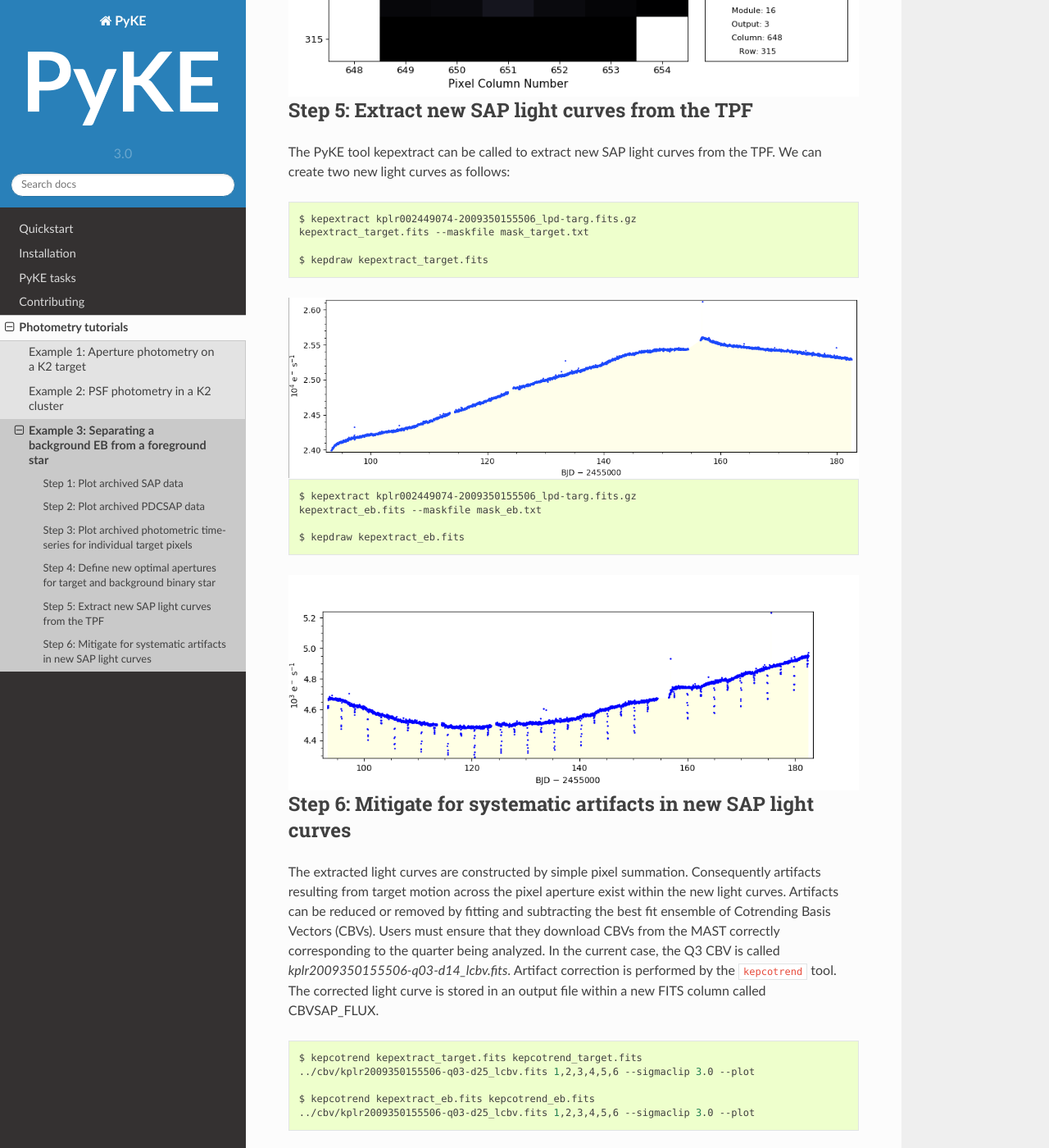
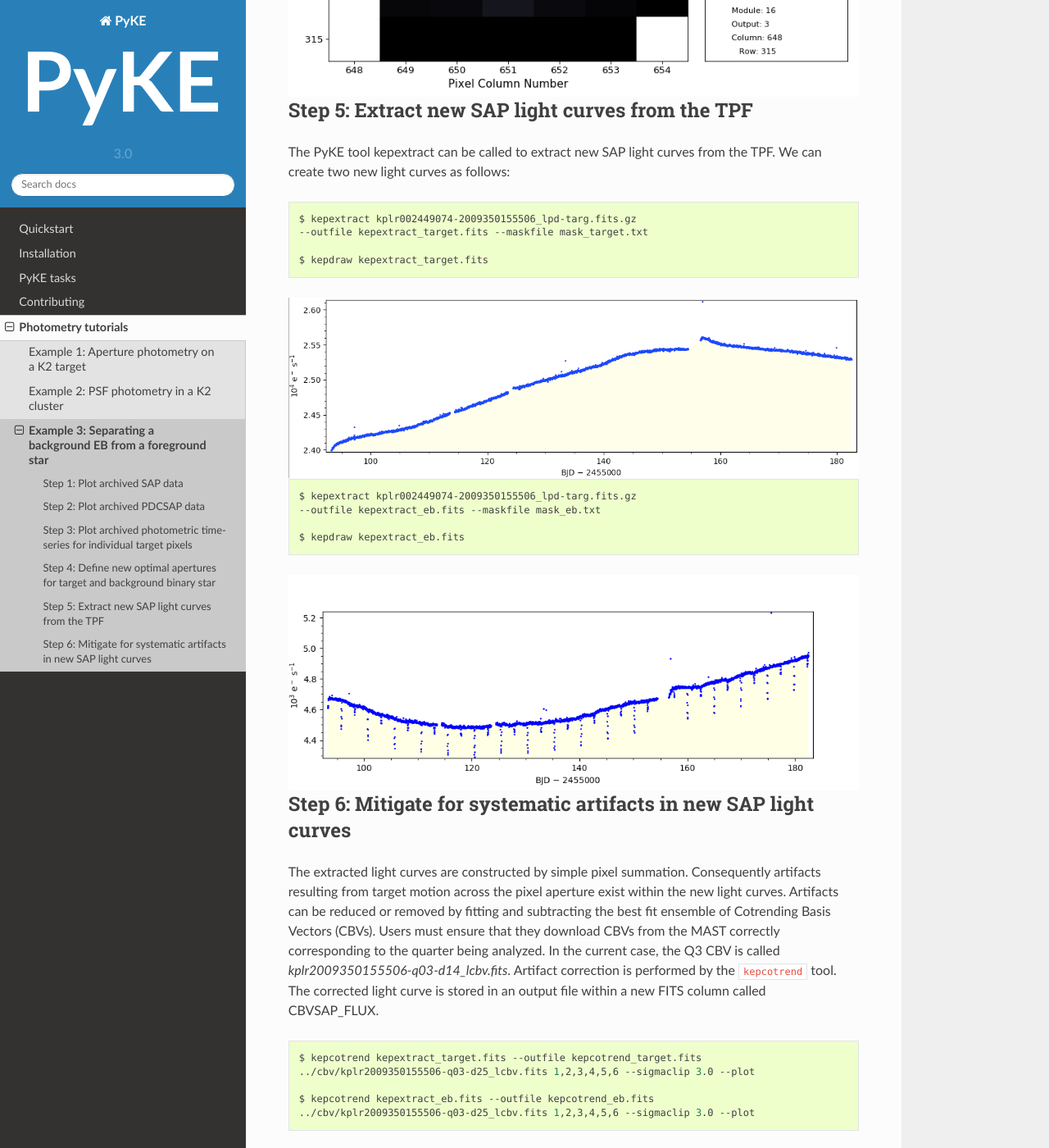
Before and after one commit to KeplerGO/pyke, a Sphinx documentation site: the page built from docs/source/tutorials/separating-a-background-eb.rst, in a window 1280 px wide and 1400 px high, scrolled down 3762 px. Shown: the whole window at 82% size. Built offline with Sphinx 7.4.7 and the Read the Docs theme 2.0.0, drawn with Linux system fonts in a browser that asks for light colours; some of the changed text lies outside the part shown.

Commit message:
fix eb tutorial

```diff
--- a/docs/source/tutorials/separating-a-background-eb.rst
+++ b/docs/source/tutorials/separating-a-background-eb.rst
@@ -100,7 +100,7 @@ We can create two new light curves as follows:
 .. code-block:: bash
 
     $ kepextract kplr002449074-2009350155506_lpd-targ.fits.gz
-    kepextract_target.fits --maskfile mask_target.txt
+    --outfile kepextract_target.fits --maskfile mask_target.txt
 
     $ kepdraw kepextract_target.fits
 
@@ -110,7 +110,7 @@ We can create two new light curves as follows:
 .. code-block:: bash
 
     $ kepextract kplr002449074-2009350155506_lpd-targ.fits.gz
-    kepextract_eb.fits --maskfile mask_eb.txt
+    --outfile kepextract_eb.fits --maskfile mask_eb.txt
 
     $ kepdraw kepextract_eb.fits
 
@@ -132,10 +132,10 @@ within a new FITS column called CBVSAP_FLUX.
 
 .. code-block:: bash
 
-    $ kepcotrend kepextract_target.fits kepcotrend_target.fits
+    $ kepcotrend kepextract_target.fits --outfile kepcotrend_target.fits
     ../cbv/kplr2009350155506-q03-d25_lcbv.fits 1,2,3,4,5,6 --sigmaclip 3.0 --plot
 
-    $ kepcotrend kepextract_eb.fits kepcotrend_eb.fits
+    $ kepcotrend kepextract_eb.fits --outfile kepcotrend_eb.fits
     ../cbv/kplr2009350155506-q03-d25_lcbv.fits 1,2,3,4,5,6 --sigmaclip 3.0 --plot
 
 .. image:: ../_static/images/tutorials/example_a/kepcotrend_target.png
```
Also changed, not shown: other parts of docs/source/tutorials/separating-a-background-eb.rst (+1 -1 lines).
